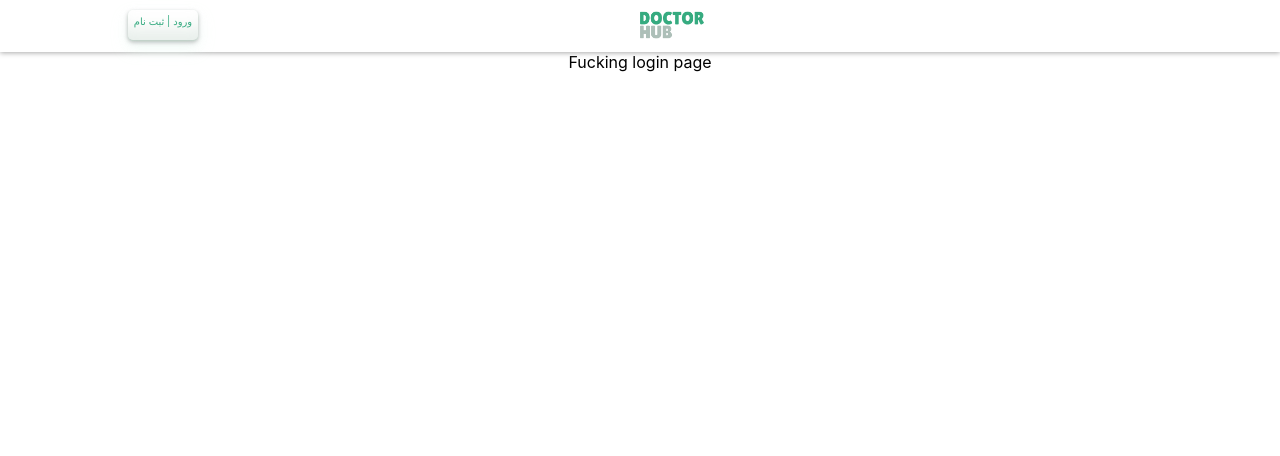
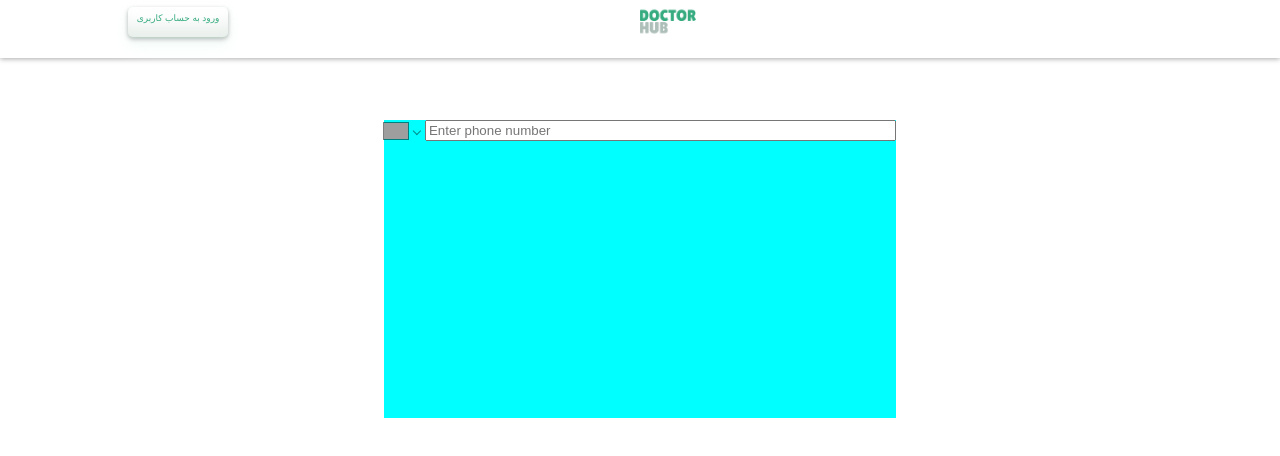
Before and after one commit to AfshinPardeyaghoot/doctor-hub-client, a React (Create React App) app: page /login in a window 1280 px wide. Shown: the top 456 px of the page. Built offline with nearby package versions, Linux system fonts and the light colour scheme; grey boxes are pictures that could not be loaded.

Commit message:
fix login styles

```diff
--- a/package.json
+++ b/package.json
@@ -8,6 +8,7 @@
     "@testing-library/user-event": "^13.5.0",
     "react": "^18.2.0",
     "react-dom": "^18.2.0",
+    "react-phone-number-input": "^3.2.12",
     "react-router-dom": "^6.4.3",
     "react-scripts": "5.0.1",
     "web-vitals": "^2.1.4"
--- a/src/App.css
+++ b/src/App.css
@@ -1,3 +1,6 @@
 .App {
   text-align: center;
+  position:absolute;
+  height: 100%;
+  width: 100%;
 }
--- a/src/component/Navbar.js
+++ b/src/component/Navbar.js
@@ -14,7 +14,7 @@ function Navbar() {
         className="header_navbar_login_btn"
         onClick={() => navigate("/login")}
       >
-        ورود | ثبت نام
+        ورود به حساب کاربری
       </div>
 
       <div className="header_navbar_logo_container">
--- a/src/pages/loginPage/LoginPage.js
+++ b/src/pages/loginPage/LoginPage.js
@@ -1,9 +1,25 @@
-import React from 'react'
+import React, { useState } from "react";
+import PhoneInput from "react-phone-number-input";
+import "react-phone-number-input/style.css";
+import "./style/LoginPage.css";
 
 function LoginPage() {
+  const [phone, setPhone] = useState(null);
+
   return (
-    <div>Fucking login page</div>
-  )
+    <div>
+      <div className="loginPage">
+        <div className="loginForm">
+          <PhoneInput
+            defaultCountry="IR"
+            placeholder="Enter phone number"
+            value={phone}
+            onChange={setPhone}
+          />
+        </div>
+      </div>
+    </div>
+  );
 }
 
-export default LoginPage
+export default LoginPage;
--- /dev/null
+++ b/src/pages/loginPage/style/LoginPage.css
@@ -0,0 +1,16 @@
+.loginPage {
+  top: 10%;
+  height: 93%;
+  width: 100%;
+  display: flex;
+  justify-content: center;
+  position: absolute;
+}
+
+.loginForm {
+  background-color: aqua;
+  position: absolute;
+  top: 40px;
+  height: 40%;
+  width: 40%;
+}
--- a/src/style/Navbar.css
+++ b/src/style/Navbar.css
@@ -1,6 +1,7 @@
 .header_navbar {
+  top:0px;
   position: relative;
-  height: 50px;
+  height: 7%;
   display: flex;
   justify-content: center;
   flex-direction: row;
@@ -10,13 +11,13 @@
 
 .header_navbar_logo_container {
   top: 0px;
-  height: 50px;
+  height: 100%;
   position: absolute;
 }
 
 .header_navbar_logo {
-  top: 5px;
-  height: 40px;
+  top: 4px;
+  height: 35px;
   position: absolute;
 }
 
@@ -28,10 +29,10 @@
 }
 
 .header_navbar_login_btn {
-  top: 10px;
+  top: 7px;
   left: 10%;
   height: 20px;
-  width: 60px;
+  width: 90px;
   position: absolute;
   background-color: #ffffff62;
   border-radius: 5px;
@@ -48,7 +49,7 @@
   text-decoration: none;
   transition: all 250ms;
   border: 0;
-  font-size: 10px;
+  font-size: 9px;
   user-select: none;
   -webkit-user-select: none;
   touch-action: manipulation;
```
Also changed, not shown: 1 other file (tests, documents, lock files or other folders).
